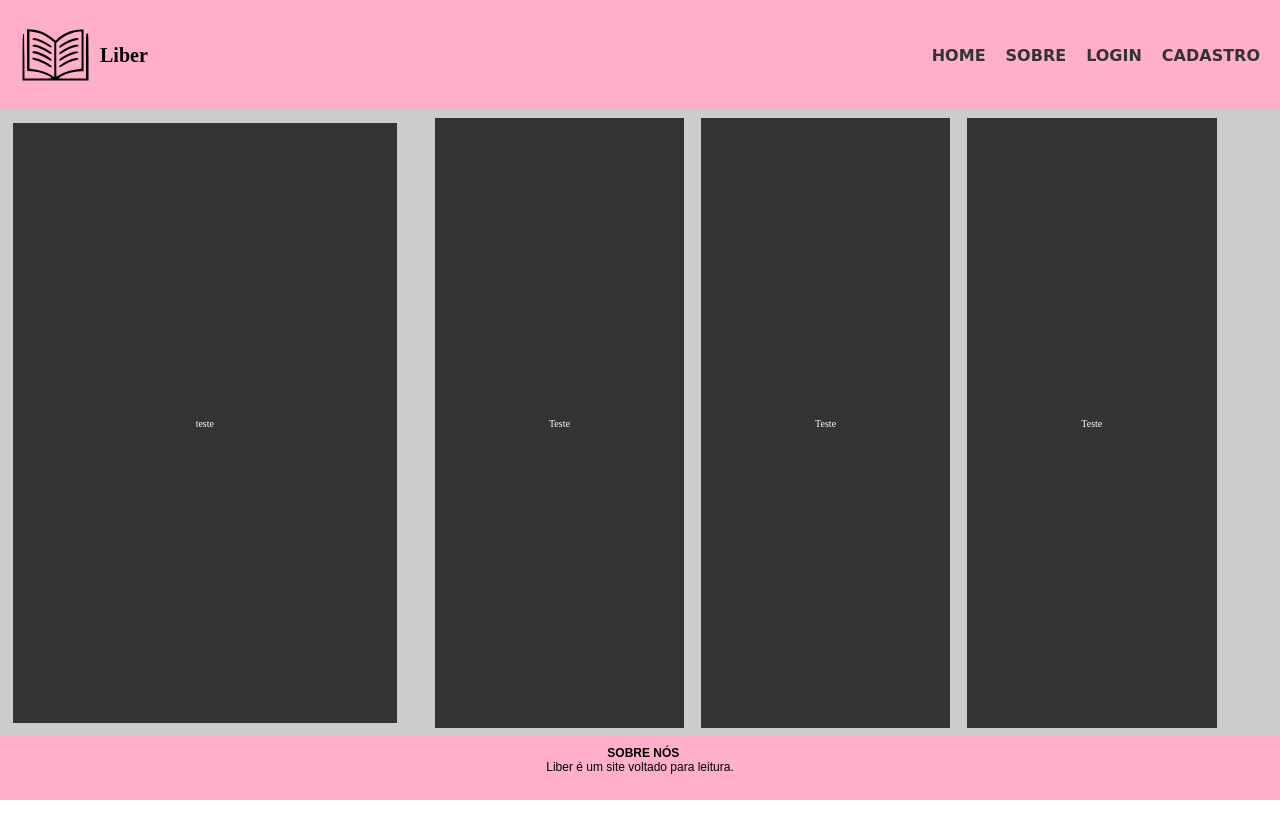
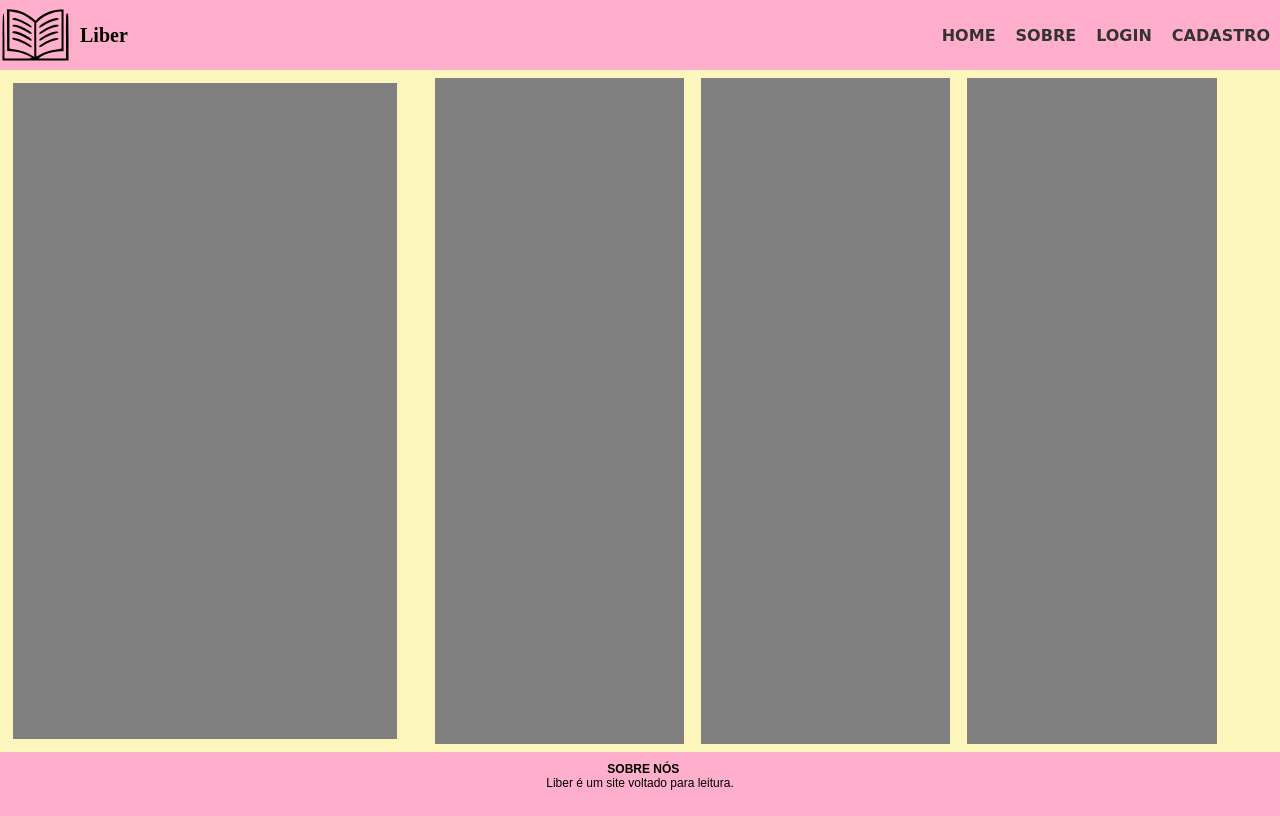
Before and after one commit to LeandroGiacomini/PorqueOCssDeviaAcabar, a React (Vite) app: page / in a window 1280 px wide. Built offline with nearby package versions, Linux system fonts and the light colour scheme.

Commit message:
O diabo inventou o CSS

```diff
--- a/src/Style/Global.jsx
+++ b/src/Style/Global.jsx
@@ -31,6 +31,18 @@ const GlobalStyle = createGlobalStyle`
     a{
         color: #333333;
     }
+    body::-webkit-scrollbar{
+        width:10px;
+    }
+    body::-webkit-scrollbar-track{
+        background:azure;
+    }
+    body::-webkit-scrollbar-thumb{
+        background:gray;
+        border-radius:20px;
+        border: 3px solid azure;
+    }
+
 
 `;
 
--- a/src/pages/Components/Navbar/Style.jsx
+++ b/src/pages/Components/Navbar/Style.jsx
@@ -6,8 +6,8 @@ const Container = styled.div`
     background-color: #ffafcc;
     display: flex;
     flex-direction: row;
-    max-height: 100%;
-    min-height: 100%;
+    height: 100%;
+    height: 100%;
     @media (min-widht: 600px) {
         #root{
             display: flex;
@@ -24,7 +24,6 @@ const Navbar = styled.div`
     margin-right: 100%;
     display: flex;
     justify-content: space-between;
-    padding: 20px;
 
 `;
 
@@ -58,6 +57,7 @@ const Links = styled.ul`
     font-size: 16px;
     font-weight: bold;
     font-family: Comic Sans MS, Comic Sans, cursive;
+    margin-right: 10px;
 
 `;
 
--- a/src/pages/Home/Home.jsx
+++ b/src/pages/Home/Home.jsx
@@ -10,20 +10,20 @@ export function Home(){
                 <Centro>
 
                     <Principal>
-                        teste
+
                     </Principal>
 
                     <Alinha>
                         <Secundario>
-                            Teste
+
                         </Secundario>
 
                         <Secundario>
-                            Teste
+
                         </Secundario>
 
                         <Secundario>
-                            Teste
+
                         </Secundario>
                     </Alinha>
                 </Centro>
--- a/src/pages/Home/Style.jsx
+++ b/src/pages/Home/Style.jsx
@@ -2,10 +2,10 @@ import styled from "styled-components";
 
 export const Conteudo = styled.div`
 
-    background-color: #ccc;
+    background-color: #FCF6BD;
     max-height: 100%;
     max-width: 100%;
-    min-height: 100vh;
+    min-height: 102vh;
 
     display: flex;
     flex-direction: column;
@@ -28,7 +28,7 @@ export const Principal = styled.div`
     display: flex;
     justify-content: center;
     align-items: center;
-    background-color: #333;
+    background-color: gray;
     color: #fff;
     max-height: 100%;
     max-width: 100%;
@@ -56,7 +56,7 @@ export const Secundario = styled.div`
     display: flex;
     justify-content: center;
     align-items: center;
-    background-color: #333;
+    background-color: gray;
     color: #fff;
     margin: 1%;
     min-width: 30%;
```
